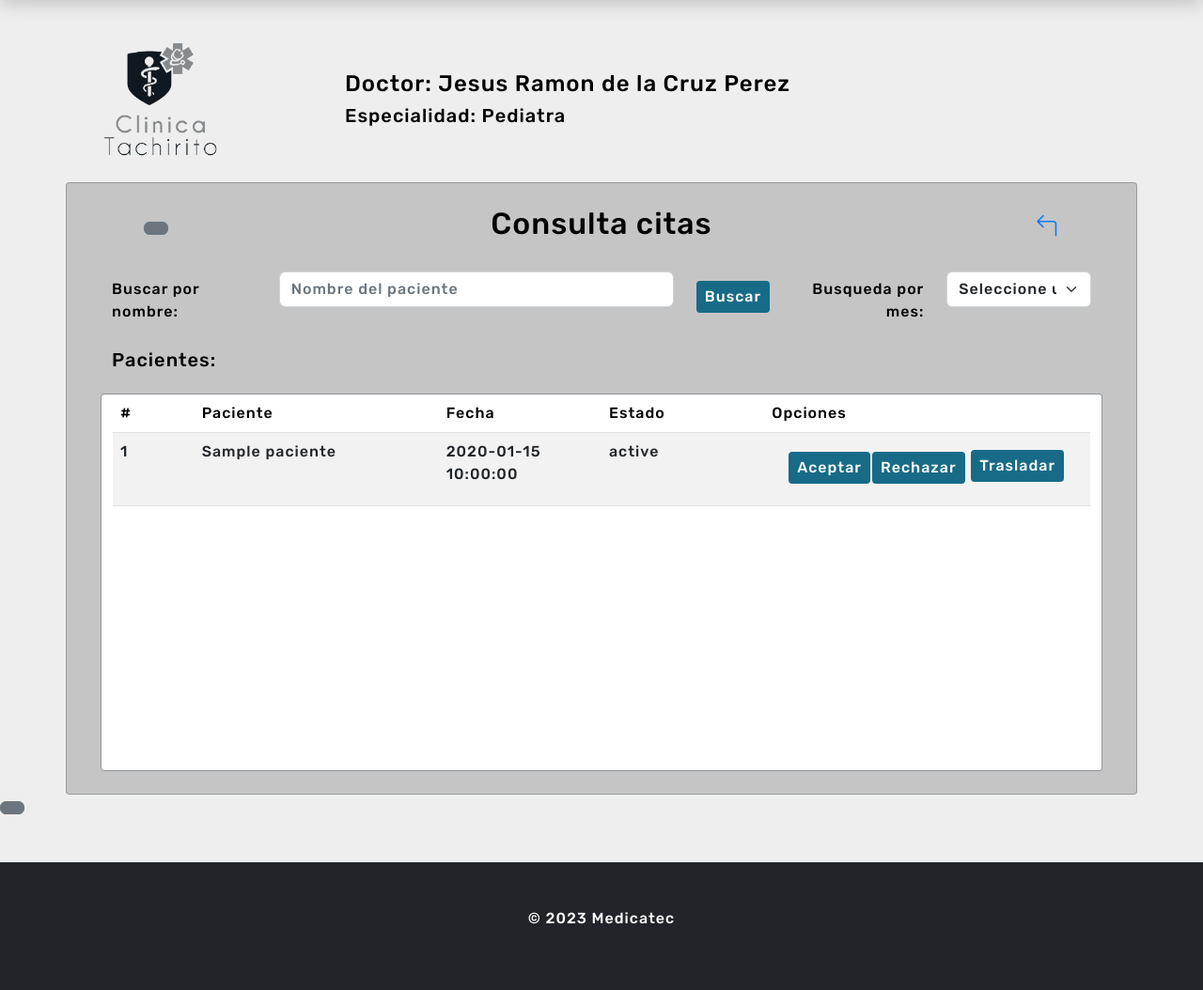
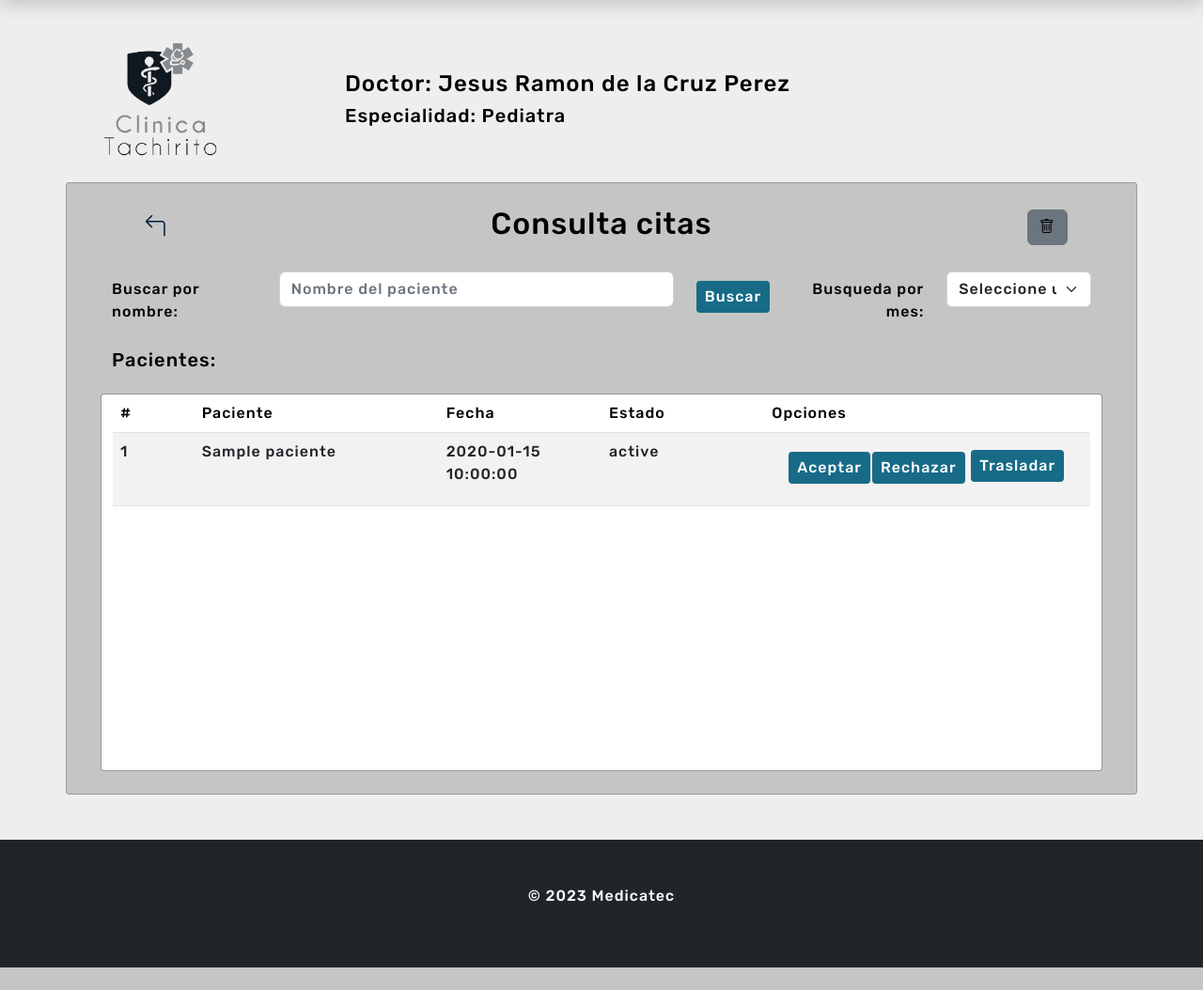
Before and after one commit to lenovo2917/ProyectoClinica, a PHP site: page /doctores/consultaCitasD.php in a window 1280 px wide. Shown: the part 96-1150 px from the top of the page at 94% size. After the commit the page ends 1126 px from the top, so only its background shows below. Run offline with PHP 8.4, Linux system fonts and the light colour scheme; tables that the repository leaves empty or names only in its code hold one stand-in row (values such as "Sample post"); some libraries are stand-ins or nearby versions; some web fonts are replaced.

Commit message:
MAS CAMBIOS ALV NOMAS NO ACABO PERO CREO QUE YA QU EDO

```diff
--- a/doctores/IndexDoctores.html
+++ b/doctores/IndexDoctores.html
@@ -58,7 +58,7 @@
                         <div id="flush-collapseOne" class="accordion-collapse collapse" data-bs-parent="#accordionFlushExample">
                             <ul>
                                 <li>
-                                    <a class="accordion-link collapsed" href="../doctores/consultaCitasD.html">
+                                    <a class="accordion-link collapsed" href="../doctores/consultaCitasD.php">
                                         Consultar Citas
                                     </a>
                                 </li>
--- a/doctores/consultaCitasD.php
+++ b/doctores/consultaCitasD.php
@@ -13,7 +13,7 @@
     <link href="https://fonts.googleapis.com/css2?family=Rubik:wght@500&display=swap" rel="stylesheet">
     <link rel="shortcut icon" href="../img/web.png" type="img">
     <!--ESTILOS CSS-->
-    <link href="node_modules/bootstrap-icons/font/bootstrap-icons.css" rel="stylesheet">
+    <link href="../node_modules/bootstrap-icons/font/bootstrap-icons.css" rel="stylesheet">
     <link href="../bootstrap/css/bootstrap.min.css" rel="stylesheet">
     <link rel="stylesheet" type="text/css" href="../css/doctores.css">
     <link rel="stylesheet" type="text/css" href="../css/nav2.css">
@@ -70,17 +70,18 @@
                     <div class="col-12 text-center mb-4 mt-4">
                         <div class="row align-items-center">
                             <div class="col-md-2">
-                                <button class="btn btn-secondary" id="limpiarFiltrosButton">
-                                    <i class="fa-solid fa-trash" style="color: #346293;"></i>
-                                </button>
+                                <a href="./IndexDoctores.html">
+                                    <i class="bi bi-arrow-90deg-left" style="font-size: 24px; color: #021f3e;"></i>
+                                </a>
+
                             </div>
                             <div class="col-md-8">
                                 <h2>Consulta citas</h2>
                             </div>
                             <div class="col-md-2">
-                                <a href="./IndexDoctores.html">
-                                    <i class="bi bi-arrow-90deg-left" style="font-size: 24px; color: #007bff;"></i>
-                                </a>
+                                <button class="btn btn-secondary" id="limpiarFiltrosButton">
+                                    <i class="bi bi-trash" ></i>
+                                </button>
                             </div>
 
                         </div>
@@ -205,7 +206,7 @@
                                                                     echo '<td class="text-center">';
                                                                     echo '<button class="btn-aceptar" data-id="' . $row['IDC'] . '">Aceptar</button>';
                                                                     echo '<button class="btn-rechazar" data-id="' . $row['IDC'] . '">Rechazar</button>';
-                                                                    echo '  <button type="button" class="btn btn-rechazar  btn-trasladar" data-bs-toggle="modal" data-bs-target="#miModal" data-cita-id="' . $row['IDC'] . '">
+                                                                    echo '  <button type="button" class="btn btn-trasladar" data-bs-toggle="modal" data-bs-target="#miModal" data-cita-id="' . $row['IDC'] . '">
                                                                     Trasladar
                                                                 </button>
                                                                     ';
@@ -266,9 +267,7 @@
             </div>
         </div>
     </div>
-    <button class="btn btn-secondary" id="limpiarFiltrosButton">
-        <i class="fa-solid fa-trash" style="color: #346293;"></i>
-    </button>
+
     <!--footer-->
     <div class="container-fluid-lg">
         <footer class="bg-dark text-center py-5 mt-5">
@@ -288,37 +287,7 @@
 
     <script src="../js/creaCitas.js"></script>
     <script src="../js/main.js"></script>
-    <script>
-        document.addEventListener('DOMContentLoaded', function () {
-            const buscarButton = document.getElementById('buscarButton');
-            const nombrePacienteInput = document.getElementById('nombrePaciente');
-            const nombrePacienteError = document.getElementById('nombrePacienteError');
-            const limpiarFiltrosButton = document.getElementById('limpiarFiltrosButton');
 
-            // Agregar un evento de clic al botón "Buscar"
-            buscarButton.addEventListener('click', function (event) {
-                if (nombrePacienteInput.value.trim() === '') {
-                    event.preventDefault(); // Evita que el formulario se envíe
-                    nombrePacienteError.classList.remove('d-none'); // Muestra la alerta
-                } else {
-                    nombrePacienteError.classList.add('d-none'); // Oculta la alerta si el campo no está vacío
-                }
-            });
-
-            // Agregar un evento de clic al botón "Borrar filtros"
-            limpiarFiltrosButton.addEventListener('click', function () {
-                // Limpia los valores de los campos de búsqueda
-                const nombrePacienteInput = document.getElementById('nombrePaciente');
-                const mesSelect = document.querySelector('select[name="mes"]');
-
-                nombrePacienteInput.value = ''; // Limpia el campo de nombre
-                mesSelect.selectedIndex = 0; // Reinicia el selector de mes
-
-                // Envía el formulario para volver a cargar todas las citas sin filtros
-                document.querySelector('form').submit();
-            });
-        });
-    </script>
 
 
 
--- a/js/consutarCitasD.js
+++ b/js/consutarCitasD.js
@@ -91,4 +91,29 @@ document.addEventListener('DOMContentLoaded', function () {
         $('body').removeClass('modal-open');
         $('.modal-backdrop').remove();
     });
+
+
+    // Agregar código para el botón "Buscar" y "Borrar filtros"
+    const buscarButton = document.getElementById('buscarButton');
+    const nombrePacienteInput = document.getElementById('nombrePaciente');
+    const nombrePacienteError = document.getElementById('nombrePacienteError');
+    const limpiarFiltrosButton = document.getElementById('limpiarFiltrosButton');
+
+    // Agregar un evento de clic al botón "Buscar"
+    buscarButton.addEventListener('click', function (event) {
+        if (nombrePacienteInput.value.trim() === '') {
+            event.preventDefault(); // Evita que el formulario se envíe
+            nombrePacienteError.classList.remove('d-none'); // Muestra la alerta
+        } else {
+            nombrePacienteError.classList.add('d-none'); // Oculta la alerta si el campo no está vacío
+        }
+    });
+
+    // Agregar un evento de clic al botón "Borrar filtros"
+    limpiarFiltrosButton.addEventListener('click', function () {
+        // Limpia los valores de los campos de búsqueda
+        nombrePacienteInput.value = ''; // Limpia el campo de nombre
+        // Envía el formulario para volver a cargar todas las citas sin filtros
+        document.querySelector('form').submit();
+    });
 });
```
Also changed, not shown: doctores/herramientas/actualizar_cita.php (line endings or trailing spaces).
